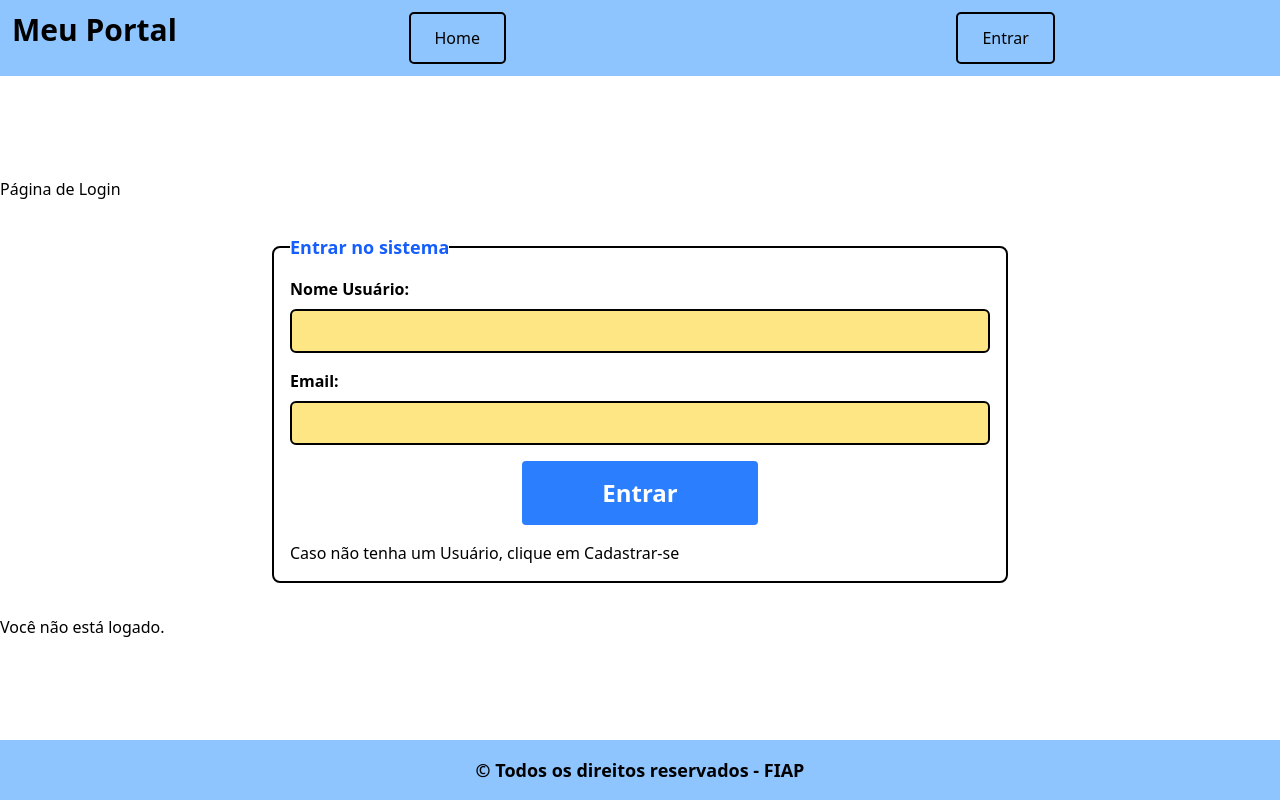
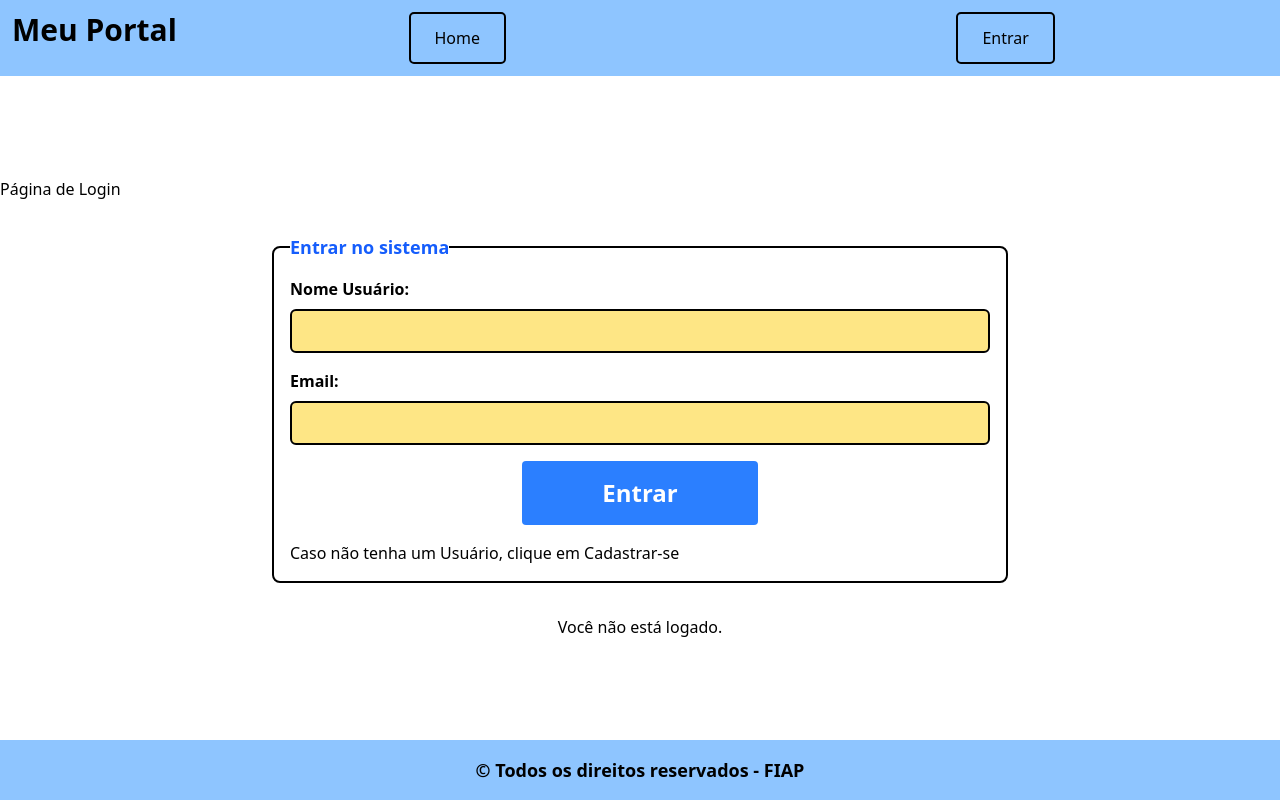
Before and after one commit to EnzoOkuizumiFiap/Login-Cadastro-Checkpoint-5, a React (Vite) app in the folder access-control-cp/: page / in a window 1280 px wide. Built offline with nearby package versions, Linux system fonts and the light colour scheme.

Commit message:
feat: centralizando mensagem de logado.

```diff
--- a/access-control-cp/src/globals.css
+++ b/access-control-cp/src/globals.css
@@ -55,6 +55,10 @@
             }
         }
 
+        & .logado {
+            @apply text-center;
+        }
+
         & footer{
             @apply w-full bg-blue-300 py-4 text-center;
 
```
